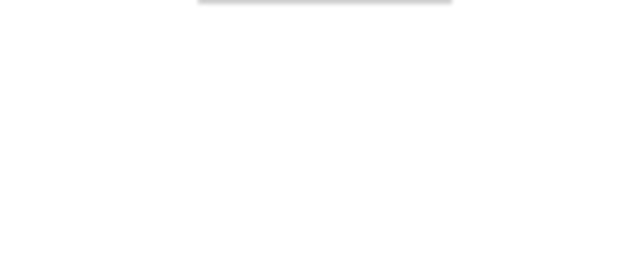
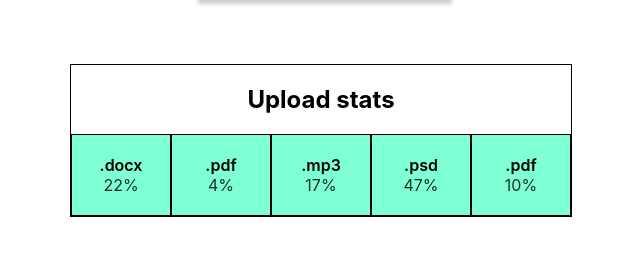
Before and after one commit to Yana2202/goit-react-hw-01-components, a React (Create React App) app: page / in a window 1280 px wide. Shown: the part 487-742 px from the top of the page, without its empty margins (319-959 px from the left). Built offline with nearby package versions, Linux system fonts and the light colour scheme.

Commit message:
hw-task-2

```diff
--- a/src/components/App.jsx
+++ b/src/components/App.jsx
@@ -1,7 +1,7 @@
 import Profile from './Profile/Profile';
+import Statistics from './Statistics/Statistics';
 import user from '../data/user.json';
-
-
+import data from '../data/data.json';
 export const App = () => {
     return (
       <>
@@ -12,6 +12,7 @@
           avatar={user.avatar}
           stats={user.stats}
         />
+   <Statistics title="Upload stats" stats={data} />
       </>
     );
   };
--- a/src/components/Statistics/Statistics.jsx
+++ b/src/components/Statistics/Statistics.jsx
@@ -1 +1,34 @@
 import PropTypes from 'prop-types';
+import styles from './Statistics.module.css';
+
+const Statistics = ({ title, stats }) => {
+    return (
+      <section className={styles.statistics}>
+        {title && <h2 className={styles.title}>{title}</h2>}
+        <ul className={styles.list}>
+          {stats.map(({ id, label, percentage }) => (
+            <li
+              className={styles.item}
+              key={id}
+            >
+              <span className={styles.label}>{label}</span>
+              <span className={styles.percentage}>{percentage}%</span>
+            </li>
+          ))}
+        </ul>
+      </section>
+    );
+  };
+
+  Statistics.propTypes = {
+    title: PropTypes.string,
+    stats: PropTypes.arrayOf(
+      PropTypes.shape({
+        id: PropTypes.string.isRequired,
+        label: PropTypes.string.isRequired,
+        percentage: PropTypes.number.isRequired,
+      })
+    ).isRequired,
+  };
+
+  export default Statistics;
--- a/src/components/Statistics/Statistics.module.css
+++ b/src/components/Statistics/Statistics.module.css
@@ -0,0 +1,36 @@
+.statistics {
+  width: 500px;
+  border: 1px solid black;
+  margin: 0 auto;
+}
+.title {
+  text-align: center;
+}
+.list {
+  display: flex;
+  margin-bottom: 0;
+  margin: 0 auto;
+  padding: 0px;
+}
+.item {
+  padding: 20px 0;
+
+  display: flex;
+  width: calc(100% / 5);
+  flex-direction: column;
+  justify-content: center;
+  align-items: center;
+  border: 1px solid black;
+  background-color: aquamarine;
+}
+
+.label {
+  font-size: 16px;
+  font-weight: 600;
+}
+.percentage {
+  font-size: 16px;
+  font-weight: 400;
+  color: black;
+  opacity: 80%;
+}
```
